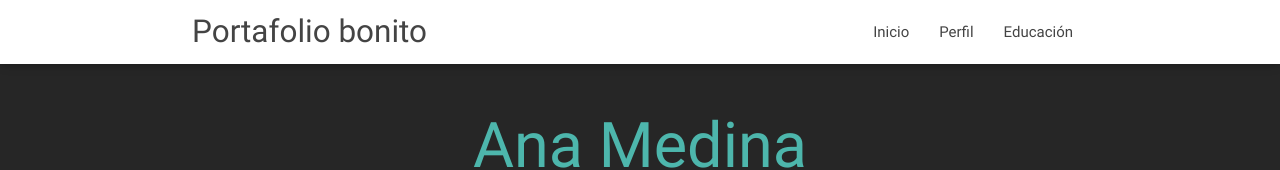
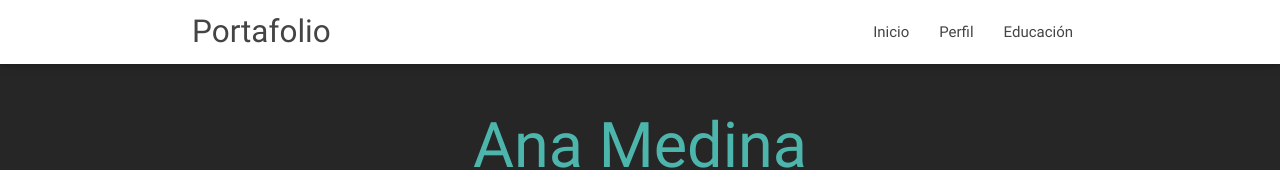
Before and after one commit to Chrysthoper/portafolio_annmedina, a website: page index.html in a window 1280 px wide. Shown: the top 170 px of the page. Drawn offline with nearby package versions, Linux system fonts and the light colour scheme.

Commit message:
Cambio prueba 2

```diff
--- a/index.html
+++ b/index.html
@@ -17,7 +17,7 @@
 <body>
   <nav class="white" role="navigation">
     <div class="nav-wrapper container">
-      <a href="#" class="brand-logo">Portafolio bonito</a>
+      <a href="#" class="brand-logo">Portafolio</a>
       <ul id="nav-mobile" class="right hide-on-med-and-down">
         <li><a href="#">Inicio</a></li>
         <li><a href="#">Perfil</a></li>
```
